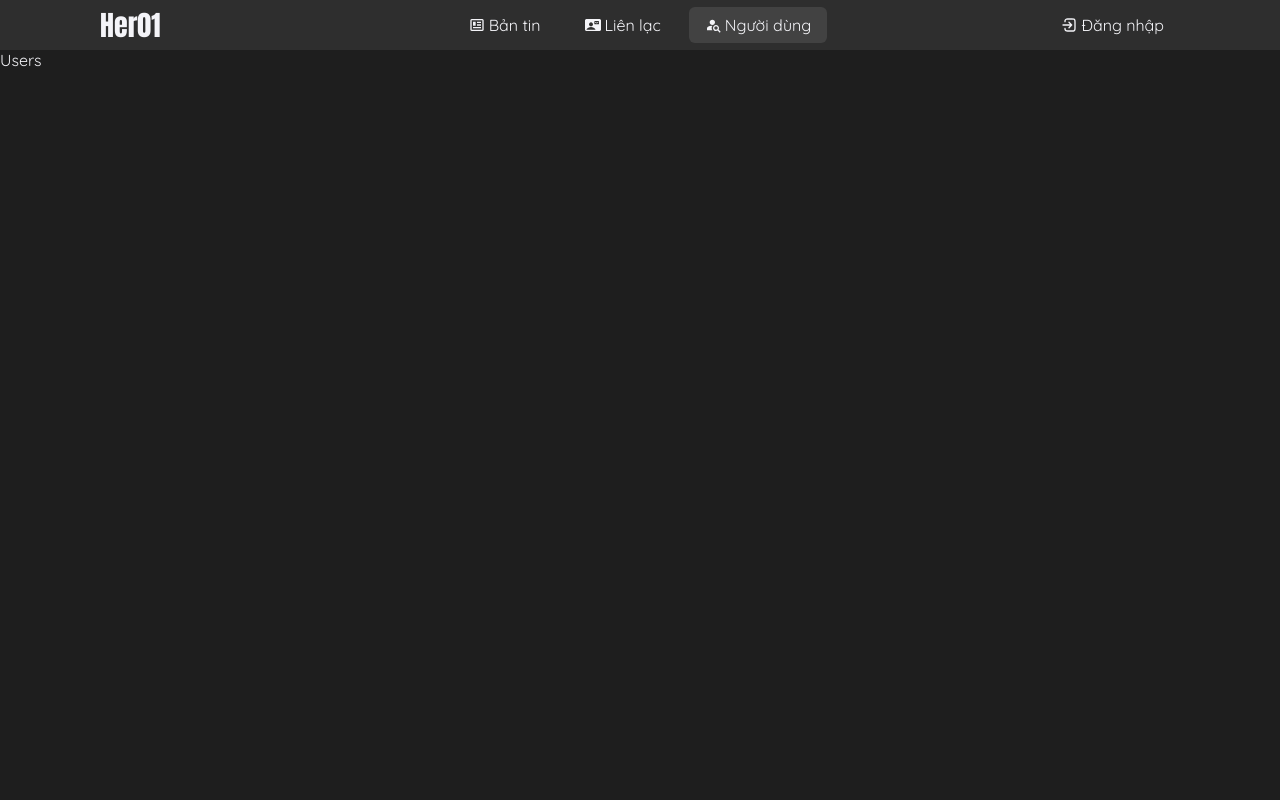
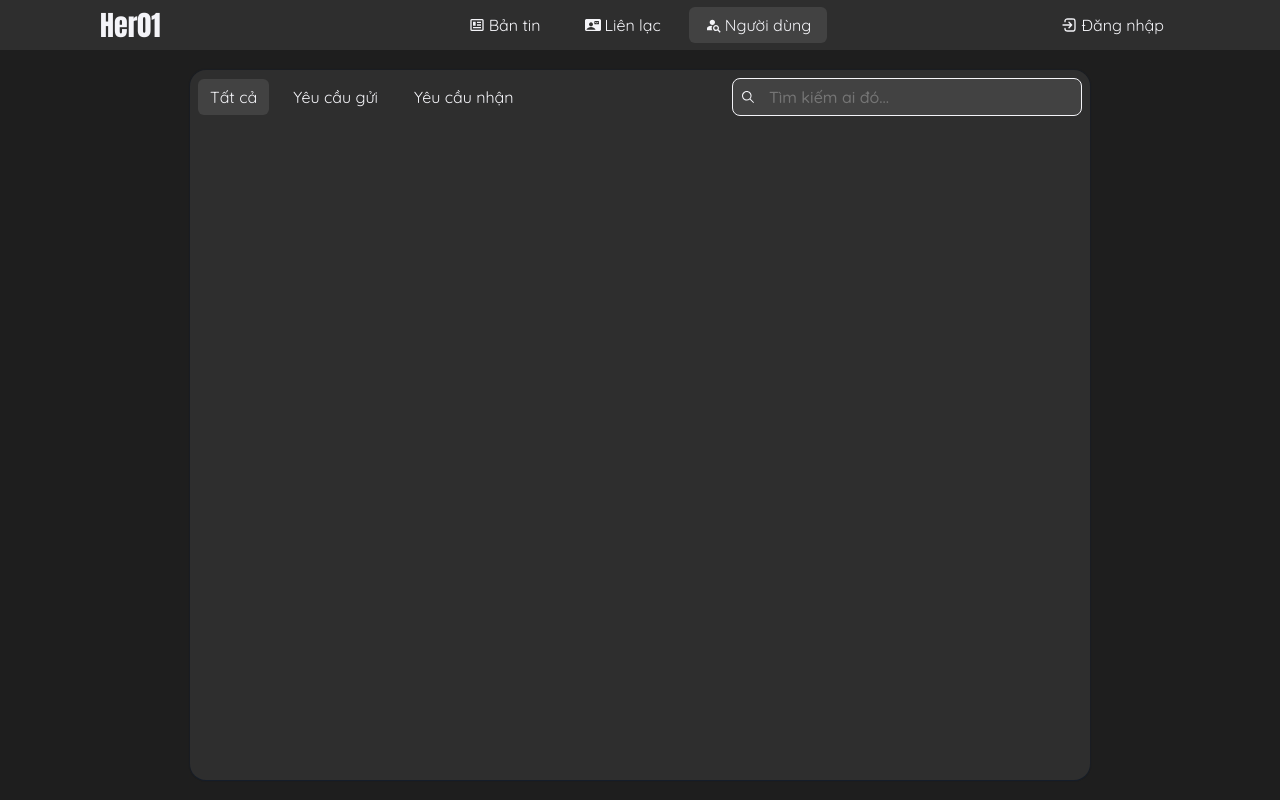
Before and after one commit to tangoctrung/her01-web, a Next.js app: page /users in a window 1280 px wide. Built offline with nearby package versions, Linux system fonts and the light colour scheme.

Commit message:
build ui user

```diff
--- a/src/app/(main)/users/page.tsx
+++ b/src/app/(main)/users/page.tsx
@@ -1,8 +1,12 @@
 import React from 'react'
+import style from "./users.module.css"
+import PageUsers from '@/components/PageUsers'
 
 function Users() {
     return (
-        <div>Users</div>
+        <div className={style.pageUser}>
+            <PageUsers />
+        </div>
     )
 }
 
--- /dev/null
+++ b/src/app/(main)/users/users.module.css
@@ -0,0 +1,7 @@
+.pageUser{
+    width: 100svw;
+    height: calc(100svh - 50px);
+
+    display: flex;
+    justify-content: center;
+}
--- /dev/null
+++ b/src/components/PageUsers/index.tsx
@@ -0,0 +1,50 @@
+'use client'
+import React, { useState } from 'react'
+import style from "./pageUser.module.css"
+import Input from '@/components/comon/Input'
+import { IoIosSearch } from 'react-icons/io'
+
+function PageUsers() {
+
+    const [tabActive, setTabActive] = useState<string>("all")
+    const handleClickAction = (value: string) => {
+        setTabActive(value)
+    }
+    return (
+        <div className={style.containerUser}>
+            <div className={style.topBarPageUser}>
+                <div className={style.action}>
+                    <p
+                        onClick={() => handleClickAction("all")}
+                        className={`${style.itemAction} ${tabActive === "all" ? style.itemActionActive : ''}`}
+                    >
+                        Tất cả
+                    </p>
+                    <p
+                        onClick={() => handleClickAction("request")}
+                        className={`${style.itemAction} ${tabActive === "request" ? style.itemActionActive : ''}`}
+                    >
+                        Yêu cầu gửi
+                    </p>
+                    <p
+                        onClick={() => handleClickAction("receive")}
+                        className={`${style.itemAction} ${tabActive === "receive" ? style.itemActionActive : ''}`}
+                    >
+                        Yêu cầu nhận
+                    </p>
+                </div>
+                <div className={style.inputSearch}>
+                    <Input
+                        hintText='Tìm kiếm ai đó...'
+                        icon={<IoIosSearch className={style.iconSearch} />}
+                        nameInput='text'
+                        py={8}
+                        noError={true}
+                    />
+                </div>
+            </div>
+        </div>
+    )
+}
+
+export default PageUsers
--- /dev/null
+++ b/src/components/PageUsers/pageUser.module.css
@@ -0,0 +1,61 @@
+.containerUser{
+    width: 1200px;
+    height: auto;
+    min-height: 400px;
+    max-height: calc(100svh - 50px - 40px);
+
+    margin: 20px 0px;
+    padding: 8px;
+    border-radius: 16px;
+    box-sizing: border-box;
+
+    background-color: var(--bg-secondary);
+    box-shadow: rgba(9, 30, 66, 0.25) 0px 1px 1px, rgba(9, 30, 66, 0.13) 0px 0px 1px 1px;
+}
+.topBarPageUser{
+    display: flex;
+    justify-content: space-between;
+    align-items: center;
+}
+.action{
+    display: flex;
+    justify-content: space-between;
+    align-items: center;
+}
+.itemAction{
+    padding: 8px 12px;
+    border-radius: 6px;
+    transition: all 0.5s linear;
+    cursor: pointer;
+    margin: 0px 12px 0px 0px;
+    background-color: transparent;
+}
+.itemActionActive{
+    background-color: var(--bg-secondary2) !important;
+    opacity: 1 !important;
+}
+.itemAction:hover{
+    opacity: 0.7;
+    background-color: var(--bg-message1);
+}
+
+.inputSearch{
+    width: 350px;
+}
+@media screen and (max-width: 768px) {
+    .containerUser{
+        width: 90%;
+    }
+}
+
+@media screen and (min-width: 768px) and (max-width: 1024px) {
+    .containerUser{
+        width: 700px;
+    }
+}
+
+@media screen and (min-width: 1024px) and (max-width: 1366px) {
+    .containerUser{
+        width: 900px;
+    }
+}
--- a/src/components/comon/Input/index.tsx
+++ b/src/components/comon/Input/index.tsx
@@ -15,6 +15,7 @@ type Props = {
     nameInput?: string;
     px?: number;
     py?: number;
+    noError?: boolean;
 }
 
 function Input({
@@ -27,6 +28,7 @@ function Input({
     onChange,
     px = 36,
     py = 16,
+    noError = false,
 }: Props) {
 
     const [isShowPassword, setIsShowPassword] = useState(type === "password" ? false : true);
@@ -57,7 +59,7 @@ function Input({
                         {isShowPassword ? <IconHidePassword /> : <IconShowPassword />}
                     </div>}
             </div>
-            <p className={style.textError}>{error}</p>
+            {!noError && <p className={style.textError}>{error}</p>}
         </>
     )
 }
```
Also changed, not shown: src/components/PageMess/ChatDetail/InputChat/index.tsx (+5 -3 lines), 1 other file (tests, documents, lock files or other folders).
